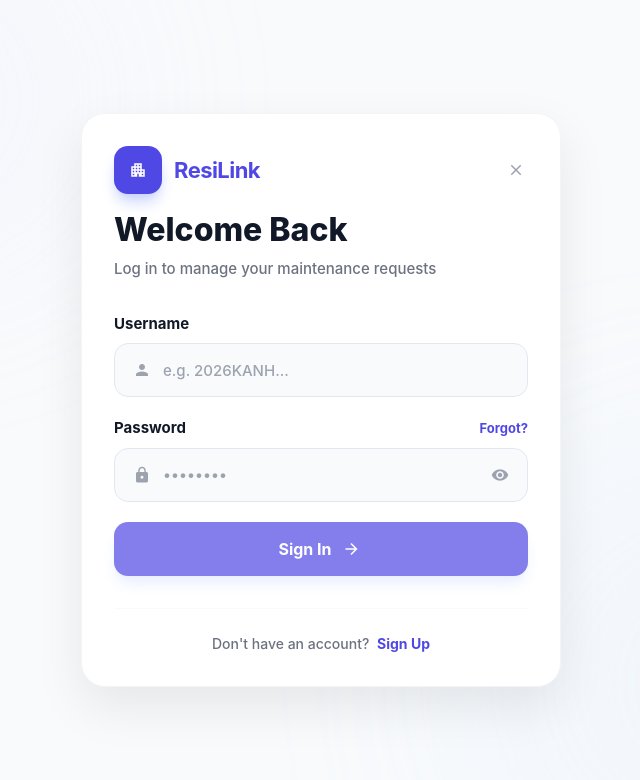
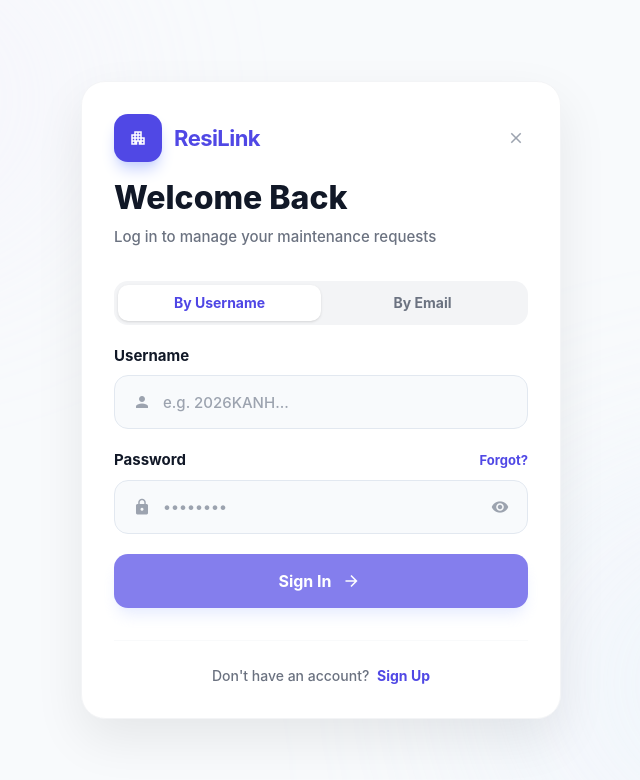
Before and after one commit to MokkapalliPrudviRaj/angular-resilink, an Angular app: page /login in a window 1280 px wide. Shown: the top 780 px of the page, without its empty margins (319-959 px from the left). Built offline with nearby package versions, Linux system fonts and the light colour scheme.

Commit message:
feat: Implement core authentication and issue services with initial application routing and login UI.

```diff
--- a/src/app/app.routes.ts
+++ b/src/app/app.routes.ts
@@ -28,8 +28,8 @@ export const routes: Routes = [
   {
     path: 'admin',
     loadComponent: () => import('./features/admin/layout/admin-layout.component').then(m => m.AdminLayoutComponent),
-    canActivate: [authGuard],
-    data: { role: 'admin' },
+    // canActivate: [authGuard],
+    // data: { role: 'admin' },
     children: [
       {
         path: '',
--- a/src/app/core/services/auth.service.ts
+++ b/src/app/core/services/auth.service.ts
@@ -38,11 +38,8 @@ export class AuthService {
     }
   }
 
-  login(username: string, password: string): Observable<User> {
-    return this.http.post<any>(`${this.API_URL}/auth/login`, {
-      username,
-      password
-    }).pipe(
+  login(payload: any): Observable<User> {
+    return this.http.post<any>(`${this.API_URL}/auth/login`, payload).pipe(
       tap(resp => console.log('[AuthDiagnostic] Login raw response:', resp)),
       map(response => {
         // More robust token extraction from various common API response patterns
@@ -56,15 +53,15 @@ export class AuthService {
         console.log('[AuthDiagnostic] Extracted token present:', !!token);
 
         const user: User = {
-          id: response.id || response.userId || response.data?.id || username,
+          id: response.id || response.userId || response.data?.id || payload.username || payload.email,
           customerId: response.customerId || response.customer_id || response.data?.customerId || response.id || '',
-          clientId: response.clientId || response.client_id || response.data?.clientId || 'KANHA1',
-          name: response.name || response.fullName || response.data?.name || username,
-          email: response.email || response.data?.email || `${username}@apartment.com`,
+          clientId: response.clientId || response.client_id || response.data?.clientId || payload.clientId || 'KANHA1',
+          name: response.name || response.fullName || response.data?.name || payload.username || payload.email,
+          email: response.email || response.data?.email || payload.email || `${payload.username || 'user'}@apartment.com`,
           phone: response.phone || response.data?.phone || '',
           role: response.role || (response.isAdmin ? 'admin' : 'resident'),
           apartment: response.roomNumber || response.apartment || response.apartmentNumber || response.data?.roomNumber,
-          username: username,
+          username: payload.username || response.username || payload.email,
           token: token
         };
 
--- a/src/app/core/services/issue.service.ts
+++ b/src/app/core/services/issue.service.ts
@@ -298,32 +298,22 @@ export class IssueService {
       return this.issues$.pipe(map(issues => issues.filter(i => i.residentId === customerId)));
     }
 
-    // Since the new API requirement is fetching by statusId, we need to fetch all statuses requested
-    // Status IDs: 1 (open), 2 (in progress), 3 (resolved), 4 (closed)
-    const statusIds = [1, 2, 3, 4];
+    // Call the combined api endpoint that fetches all complaints for this customer
+    this.http.get<any>(`${this.API_URL}/complaints/all/client/${user.clientId}/customer/${customerId}`).pipe(
+      map(response => {
+        const complaints = Array.isArray(response) ? response : (response.complaints || response.data || []);
+        let allUserIssues = this.mapComplaintsToIssues(complaints);
 
-    // We create multiple observables for each status request
-    const requests = statusIds.map(statusId =>
-      this.getIssuesByStatus(user.clientId!, statusId).pipe(
-        // Filter the fetched status complaints down to only the current customer's complaints
-        map(issues => issues.filter(issue => issue.residentId === customerId))
-      )
-    );
+        // Sort by newest first
+        allUserIssues.sort((a, b) => new Date(b.createdAt).getTime() - new Date(a.createdAt).getTime());
 
-    // Combine all requests using forkJoin to wait for all status fetches to finish
-    import('rxjs').then(({ forkJoin }) => {
-      forkJoin(requests).pipe(
-        map((nestedIssuesArray: Issue[][]) => {
-          // Flatten the array of arrays into a single array
-          const allUserIssues = nestedIssuesArray.flat();
-
-          // Sort by newest first
-          allUserIssues.sort((a, b) => new Date(b.createdAt).getTime() - new Date(a.createdAt).getTime());
-
-          this.issuesSubject.next(allUserIssues);
-        })
-      ).subscribe();
-    });
+        this.issuesSubject.next(allUserIssues);
+      }),
+      catchError(error => {
+        console.error('Failed to fetch all issues by customerId:', error);
+        return of([]);
+      })
+    ).subscribe();
 
     return this.issues$;
   }
--- a/src/app/features/auth/login/login.component.html
+++ b/src/app/features/auth/login/login.component.html
@@ -40,8 +40,18 @@
 
       <!-- LOGIN FORM -->
       <form *ngIf="!isSignup" [formGroup]="loginForm" (ngSubmit)="onLogin()" class="space-y-5 animate-fade-in-left">
+        <!-- Login Method Toggle -->
+        <div class="flex p-1 bg-gray-100 rounded-[14px]">
+          <button type="button" (click)="setLoginMethod('username')" [class.bg-white]="loginMethod === 'username'"
+            [class.shadow]="loginMethod === 'username'" [class.text-indigo-600]="loginMethod === 'username'"
+            class="flex-1 py-2 text-sm font-bold text-gray-500 rounded-[10px] transition-all">By Username</button>
+          <button type="button" (click)="setLoginMethod('email')" [class.bg-white]="loginMethod === 'email'"
+            [class.shadow]="loginMethod === 'email'" [class.text-indigo-600]="loginMethod === 'email'"
+            class="flex-1 py-2 text-sm font-bold text-gray-500 rounded-[10px] transition-all">By Email</button>
+        </div>
+
         <!-- Username Field -->
-        <div class="space-y-2">
+        <div *ngIf="loginMethod === 'username'" class="space-y-2 animate-in fade-in zoom-in-95 duration-200">
           <label class="block text-[15px] font-bold text-gray-900">Username</label>
           <div class="relative group">
             <mat-icon
@@ -50,6 +60,28 @@
               class="w-full h-[54px] pl-12 pr-4 bg-[#f8fafc] border border-[#e2e8f0] rounded-[14px] text-[15px] font-medium text-gray-900 placeholder:text-gray-400 focus:outline-none focus:border-[#5048e5] focus:ring-[3px] focus:ring-[#5048e5]/10 transition-all" />
           </div>
         </div>
+
+        <!-- Client ID and Email Fields -->
+        <ng-container *ngIf="loginMethod === 'email'">
+          <div class="space-y-2 animate-in fade-in zoom-in-95 duration-200">
+            <label class="block text-[15px] font-bold text-gray-900">Client ID</label>
+            <div class="relative group">
+              <mat-icon
+                class="absolute left-4 top-1/2 -translate-y-1/2 text-gray-400 text-[18px] w-[18px] h-[18px]">business</mat-icon>
+              <input type="text" formControlName="clientId" placeholder="e.g. KANHA1"
+                class="w-full h-[54px] pl-12 pr-4 bg-[#f8fafc] border border-[#e2e8f0] rounded-[14px] text-[15px] font-medium text-gray-900 placeholder:text-gray-400 focus:outline-none focus:border-[#5048e5] focus:ring-[3px] focus:ring-[#5048e5]/10 transition-all uppercase" />
+            </div>
+          </div>
+          <div class="space-y-2 animate-in fade-in zoom-in-95 duration-200">
+            <label class="block text-[15px] font-bold text-gray-900">Email Address</label>
+            <div class="relative group">
+              <mat-icon
+                class="absolute left-4 top-1/2 -translate-y-1/2 text-gray-400 text-[18px] w-[18px] h-[18px]">email</mat-icon>
+              <input type="email" formControlName="email" placeholder="name@example.com"
+                class="w-full h-[54px] pl-12 pr-4 bg-[#f8fafc] border border-[#e2e8f0] rounded-[14px] text-[15px] font-medium text-gray-900 placeholder:text-gray-400 focus:outline-none focus:border-[#5048e5] focus:ring-[3px] focus:ring-[#5048e5]/10 transition-all" />
+            </div>
+          </div>
+        </ng-container>
 
         <!-- Password Field -->
         <div class="space-y-2">
--- a/src/app/features/auth/login/login.component.ts
+++ b/src/app/features/auth/login/login.component.ts
@@ -29,6 +29,7 @@ export class LoginComponent implements OnInit {
   loading = false;
   showPassword = false;
   showConfirmPassword = false;
+  loginMethod: 'username' | 'email' = 'username';
 
   constructor(
     private fb: FormBuilder,
@@ -38,7 +39,9 @@ export class LoginComponent implements OnInit {
     private toast: ToastService
   ) {
     this.loginForm = this.fb.group({
-      username: ['', [Validators.required]],
+      username: [''],
+      clientId: ['KANHA1'],
+      email: [''],
       password: ['', Validators.required]
     });
 
@@ -69,13 +72,26 @@ export class LoginComponent implements OnInit {
     this.router.navigate([path], { replaceUrl: true });
   }
 
+  setLoginMethod(method: 'username' | 'email') {
+    this.loginMethod = method;
+  }
+
   onLogin(): void {
     if (this.loginForm.invalid) return;
 
     this.loading = true;
-    const { username, password } = this.loginForm.value;
+    const { username, clientId, email, password } = this.loginForm.value;
 
-    this.authService.login(username, password).subscribe({
+    let payload: any = {};
+    if (this.loginMethod === 'username') {
+      if (!username) { this.toast.error('Username is required'); this.loading = false; return; }
+      payload = { loginType: 'CUSTOMER_ID_PASSWORD', username, password };
+    } else {
+      if (!clientId || !email) { this.toast.error('Client ID and Email are required'); this.loading = false; return; }
+      payload = { loginType: 'CLIENT_EMAIL_PASSWORD', clientId, email, password };
+    }
+
+    this.authService.login(payload).subscribe({
       next: (user) => {
         this.toast.success(`Welcome back, ${user.name}!`);
         const path = user.role === 'admin' ? '/admin' : '/dashboard';
```
